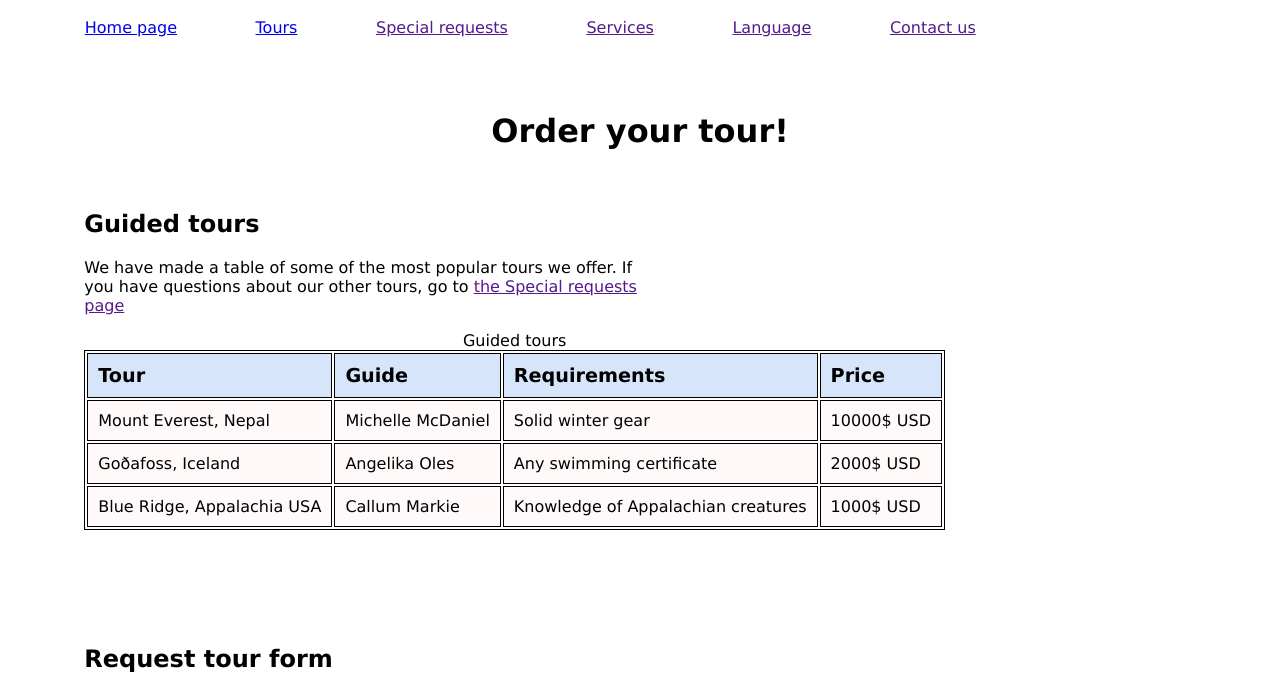
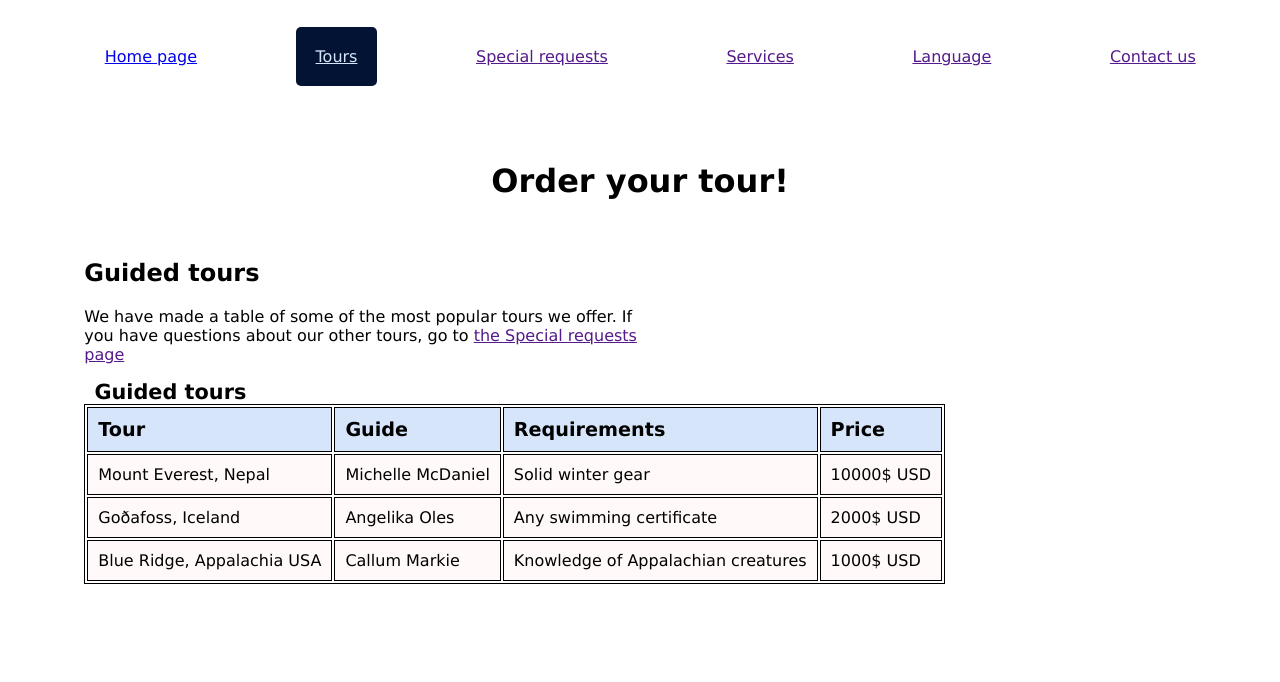
Before and after one commit to norsto/idg2012-assignment-4, a plain HTML site: page subpage.html in a window 1280 px wide. Shown: the part 118-800 px from the top of the page. Drawn offline with Linux system fonts and the light colour scheme.

Commit message:
idk if this'll go well tbh

```diff
--- a/style.scss
+++ b/css/style.scss
@@ -16,16 +16,16 @@ $lightgreen: #F3FDE8;
             object-fit: cover;
         }
     }
-    &__nav ul li{
+    &__nav ul li {
         list-style: none;
-        display: inline-block;
+        display:inline-flex;
         padding-left: 3%;
         padding-right: 3%;
-    //    justify-items: center;
+    }
+    &__nav {
+        margin-top: 2%;
         &--current {
-            & :active{
-                background-color: aquamarine;
-            }
+            padding: 20px;
         }
     }
 }
@@ -56,17 +56,18 @@ $lightgreen: #F3FDE8;
 
 .section {
     justify-content: center;
+
     &__flex {
         display: flex;
     }
-    /*
+   /*
     &__div {
         //display: flex;
         //flex-direction: column;
         //justify-items: center;
         display: flex;
         justify-content: center;
-    }    */
+    }   */
     &__sub {
         margin-left: 3vw;
     }
@@ -102,6 +103,10 @@ table {
         background-color: $lightpink;
         font-size: 1em;
     }
+    & caption {
+        font-size: 1.3em;
+        margin-right: 80%;
+    }
 }
 
 table th,
--- /dev/null
+++ b/css/styleindex.scss
@@ -0,0 +1,9 @@
+$darkgreen: #708871;
+$darkblue: #021333;
+$lightblue: #D6E5FA;
+
+#homepage {
+    background-color: $darkblue;
+    color: $lightblue;
+    border-radius: 5px;
+}
--- /dev/null
+++ b/css/stylesubpage.scss
@@ -0,0 +1,9 @@
+$darkgreen: #708871;
+$darkblue: #021333;
+$lightblue: #D6E5FA;
+
+#subpage {
+    background-color: $darkblue;
+    color: $lightblue;
+    border-radius: 5px;
+}
--- a/subpage.html
+++ b/subpage.html
@@ -3,7 +3,8 @@
 <head>
     <meta charset="UTF-8">
     <meta name="viewport" content="width=device-width, initial-scale=1.0">
-    <link rel="stylesheet" href="style.css">
+    <link rel="stylesheet" href="css/style.css">
+    <link rel="stylesheet" href="css/stylesubpage.css">
     <title>Document</title>
 </head>
 <!--Might wanna change the name of this page later-->
@@ -18,26 +19,25 @@
         <!--are you sure we're not supposed to use li-->
         <ul>
             <li>
-                <a href="index.html">Home page</a>
+                <a id="homepage" class="header__nav--current" href="index.html">Home page</a>
             </li>
             <li>
-                <a href="subpage.html">Tours</a>
+                <a id="subpage" class="header__nav--current" href="subpage.html">Tours</a>
             </li>
             <li>
-                <a href="">Special requests</a>
+                <a class="header__nav--current" href="">Special requests</a>
             </li>
             <li>
-                <a href="">Services</a>
+                <a class="header__nav--current" href="">Services</a>
             </li>
             <li>
-                <a href="">Language</a>
+                <a class="header__nav--current" href="">Language</a>
             </li>
             <li>
-                <a href="">Contact us</a>
+                <a class="header__nav--current" href="">Contact us</a>
             </li>
         </ul>
     </nav>
-
 </header>
 
 <main class="main" id="main__subpage">
@@ -55,7 +55,7 @@
         <!--in pp theres a p encompassing the a, try if it doesn't work how you want-->
         <a class="hidden" href="">Skip table about guided tours</a>
         <table class="table" summary="Table contains information about which tours are offered, the guides, requirements and prices.">
-            <caption>Guided tours</caption>
+            <caption><strong>Guided tours</strong></caption>
             <tr class="table__row">
                 <th scope="col">Tour</th>
                 <th scope="col">Guide</th>
```
Also changed, not shown: index.html (+5 -3 lines), script.js (added, +8 -0 lines), css/style.css, css/styleindex.css (added), css/stylesubpage.css (added), 4 other files.
